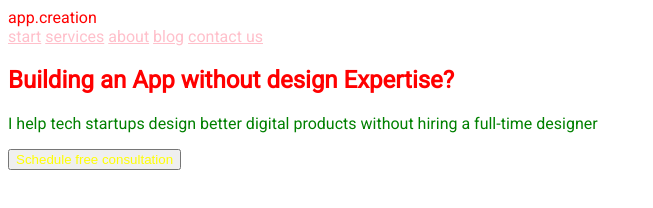
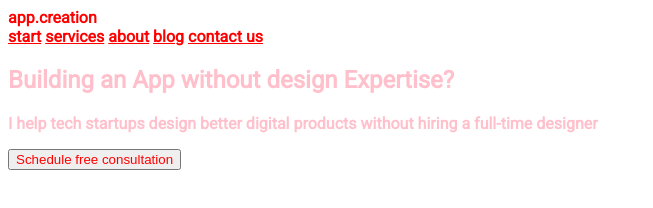
Before and after one commit to WebHeroSchool/papka-, a plain HTML site: page index.html in a window 1280 px wide. Shown: the whole page, without its empty margins (0-653 px from the left). Drawn offline with Linux system fonts and the light colour scheme; a web font is replaced by a local one.

Commit message:
добавлены изменения

```diff
--- a/index.html
+++ b/index.html
@@ -7,21 +7,21 @@
   <title>WebSchoolLessons</title>
 </head>
 <body>
-  <header>
-    <div class="link_f">app.creation</div>
-    <nav>
-      <a class="link_a" href="#">start</a>
-      <a class="link_b" href="#">services</a>
-      <a class="link_c" href="#">about</a>
-      <a class="link_d" href="#">blog</a>
-      <a class="link_e" href="#">contact us</a>
+  <header class="header">
+    <div class="logo">app.creation</div>
+    <nav class="menu">
+      <a class="menu__link" href="#">start</a>
+      <a class="menu__link" href="#">services</a>
+      <a class="menu__link" href="#">about</a>
+      <a class="menu__link" href="#">blog</a>
+      <a class="menu__link" href="#">contact us</a>
     </nav>
   </header>
-  <section>
-    <main>
-      <h1 class="text_a">Building an App without design Expertise?</h1>
-      <p class="text_b">I help tech startups design better digital products without hiring a full-time designer</p>
-      <button class="text_c" type="button" name="button">Schedule free consultation</button>
+  <section class="head-section">
+    <main class="head-content">
+      <h1 class="head-content__title">Building an App without design Expertise?</h1>
+      <p class="head-content__text">I help tech startups design better digital products without hiring a full-time designer</p>
+      <button class="head-content__button" type="button" name="button">Schedule free consultation</button>
     </main>
     <div>
       <img>
--- a/styles.css
+++ b/styles.css
@@ -1,10 +1,5 @@
-body {font-family: Roboto;color:blue}
-.text_a {color:red}
-.text_b {color:green}
-.text_c {color:yellow}
-.link_a {color:pink}
-.link_b {color:pink}
-.link_c {color:pink}
-.link_d {color:pink}
-.link_e {color:pink}
-.link_f {color:red}
+body {font-family: Roboto;color:pink;font-weight: bold}
+.header{color:red}
+.logo {color:red}
+.menu__link {color:red}
+.head-content__button {color:red}
```
